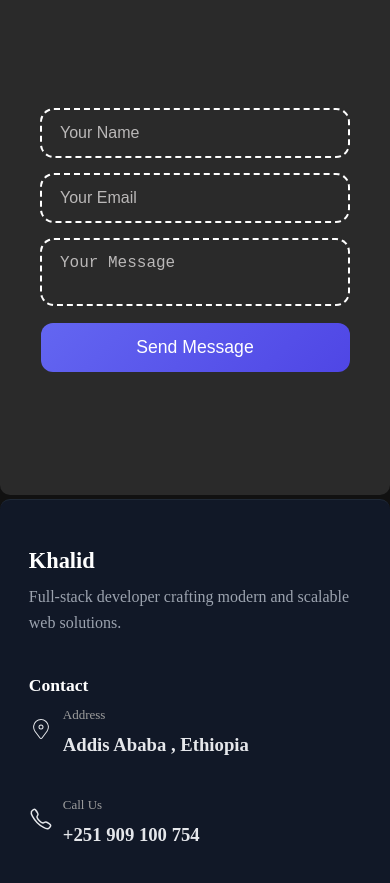
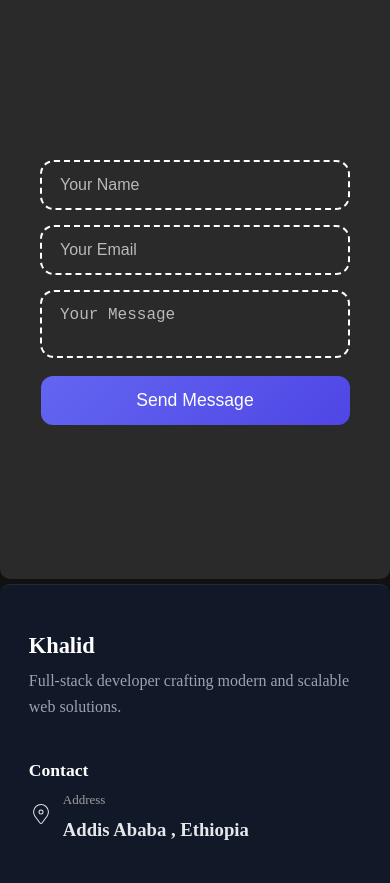
Before and after one commit to GTK-kala/Personal-Portfolio-App, a React (Vite) app in the folder Personal-Portfolio-App/: page / in a window 390 px wide. Shown: the part 4604-5487 px from the top of the page. Built offline with nearby package versions, Linux system fonts and the light colour scheme.

Commit message:
Increase contact section height to 100vh and adjust form positioning for improved layout

```diff
--- a/Personal-Portfolio-App/src/components/Contact/Contact.css
+++ b/Personal-Portfolio-App/src/components/Contact/Contact.css
@@ -284,17 +284,17 @@
     padding-top: 35px;
   }
   .contact-section_light {
-    height: 90vh;
+    height: 100vh;
   }
   .contact-section_night {
-    height: 90vh;
+    height: 100vh;
   }
   .contact-section_light .contact-form {
     position: relative;
-    top: -20px;
+    top: -10px;
   }
   .contact-section_night .contact-form {
     position: relative;
-    top: -20px;
+    top: -10px;
   }
 }
```
